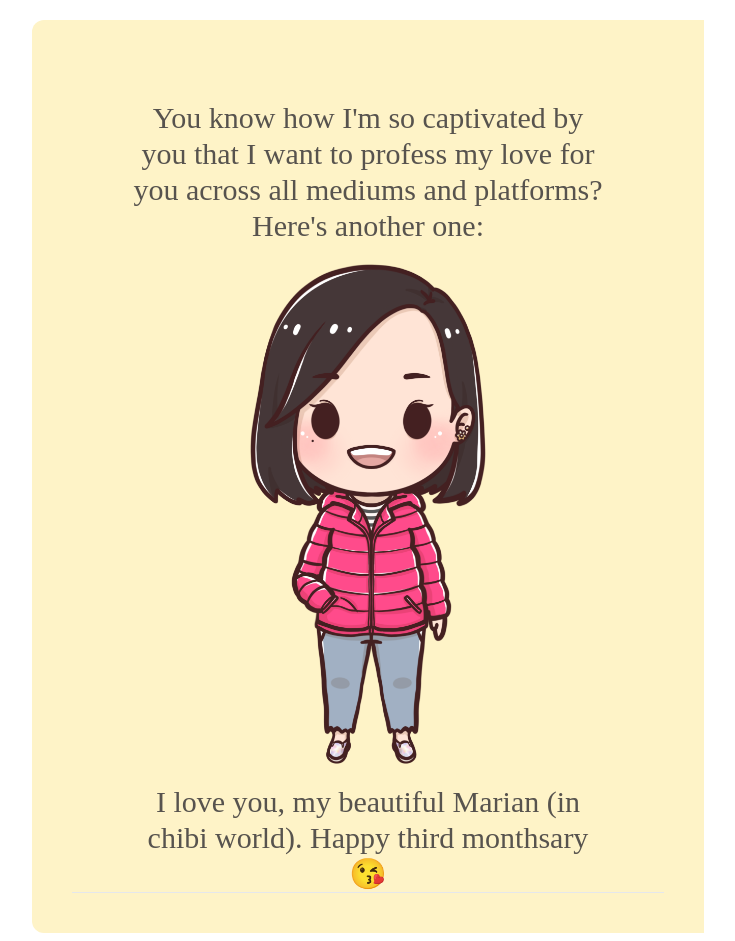
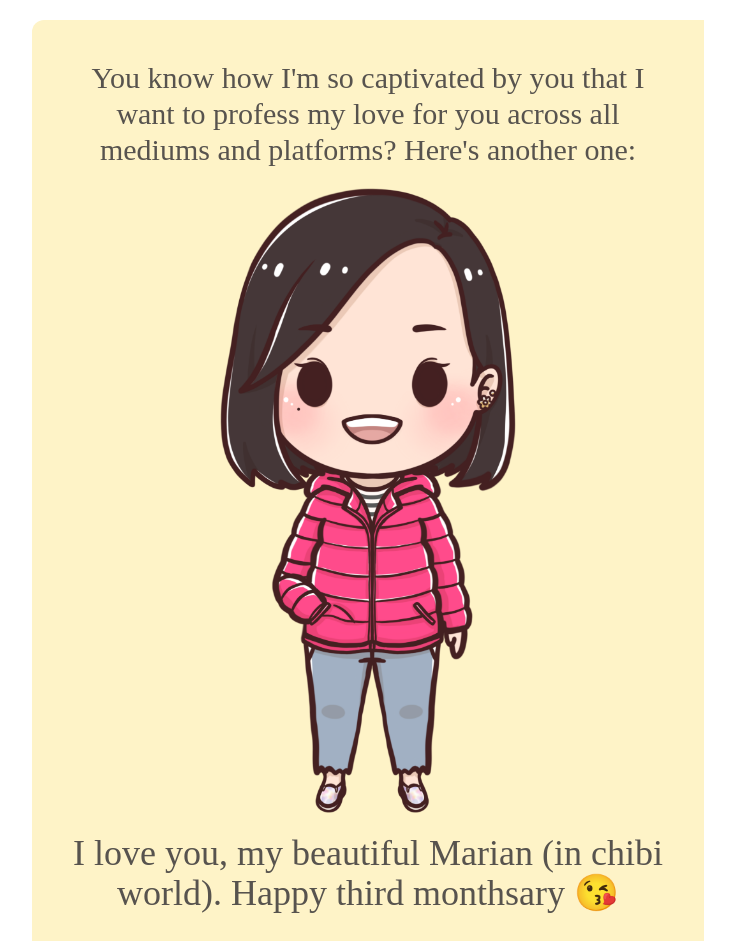
Before and after one commit to michaelignacio/marians-heart, a Next.js app: page /92-days in a window 1280 px wide. Shown: the top 941 px of the page, without its empty margins (272-1007 px from the left). Built offline with nearby package versions, Linux system fonts and the light colour scheme; a web font is replaced by a local one.

Commit message:
Update page

```diff
--- a/pages/92-days.js
+++ b/pages/92-days.js
@@ -10,15 +10,14 @@ export default function DaysOfMarian() {
         <meta name="viewport" content="initial-scale=1.0, width=device-width" />
       </Head>
       <div className="flex justify-center items-center p-5">
-        <div className="max-w-2xl w-full bg-amber-100 p-10 rounded-l-xl">
+        <div className="max-w-2xl w-full bg-amber-100 p-7 xl:p-10 rounded-l-xl">
           <div className="flex flex-col">
             <div className="handwriting flex-col-reverse flex lg:flex-col">
               <div className="index-content"></div>
               <div className="title">
-                <div className="leading-10 flex gap-5 w-full mt-10">
-                  <div className="border-b w-full text-center text-5xl text-stone-600">
-                    <p className="w-4/5 mx-auto">
-                      <p className="text-3xl">
+                <div className="leading-10 flex gap-5 w-full">
+                  <div className="w-full text-center text-stone-600">
+                      <p className="text-2xl md:text-3xl">
                         You know how I&apos;m so captivated by you that I want
                         to profess my love for you across all mediums and platforms?
                         Here&apos;s another one:
@@ -27,11 +26,10 @@ export default function DaysOfMarian() {
                         src={marian}
                         className={`my-5 rounded-xl w-1/2 mx-auto`}
                       />
-                      <p className="text-3xl">
+                      <p className="text-4xl">
                         I love you, my beautiful Marian (in chibi world). Happy
                         third monthsary 😘
                       </p>
-                    </p>
                   </div>
                 </div>
               </div>
```
